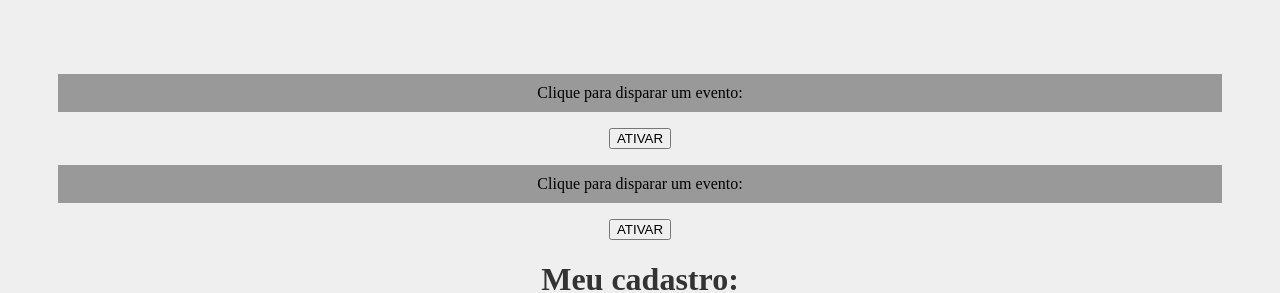
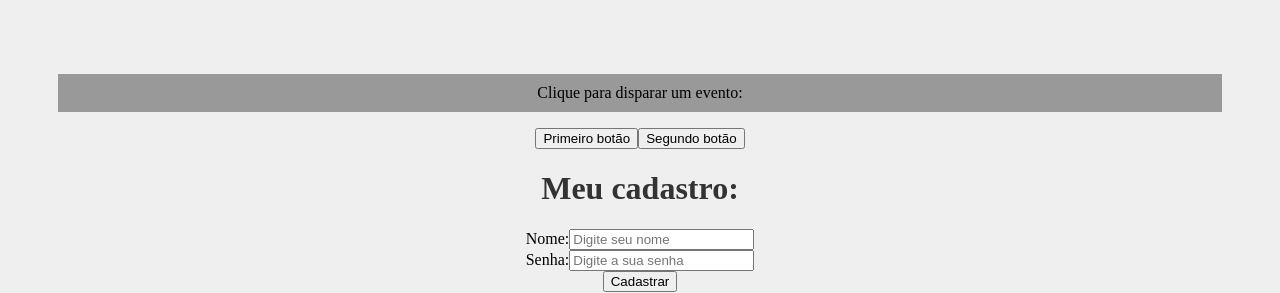
Before and after one commit to vine96/concepts-react, a React (Create React App) app: page / in a window 1280 px wide. Shown: the top 293 px of the page. Built offline with nearby package versions, Linux system fonts and the light colour scheme.

Commit message:
Passar eventos por props

```diff
--- a/src/App.js
+++ b/src/App.js
@@ -23,8 +23,7 @@ function App() {
 
   return (
     <div className="App">
-      <Event number={1}/>
-      <Event number={2}/>
+      <Event/>
       <Form/>
       <h1>Olá React!</h1>
       <p>Meu primeiro App</p>
--- /dev/null
+++ b/src/components/Button.js
@@ -0,0 +1,5 @@
+function Button({text, event}){
+    return <button onClick={event}>{text}</button>
+}
+
+export default Button
--- a/src/components/Event.js
+++ b/src/components/Event.js
@@ -1,13 +1,20 @@
-function Event({ number }){
+import Button from "./Button";
+
+function Event(){
 
     function  myEvent(){
-        console.log(`Fui ativado meu guri! Botão número: ${number}`);
+        console.log(`Ativando primeiro evento!`);
+    }
+
+    function secondEvent(){
+        console.log('Ativando o segundo evento!');
     }
 
     return(
         <>
             <p>Clique para disparar um evento:</p>
-            <button onClick={myEvent}>ATIVAR</button>
+            <Button event={myEvent} text='Primeiro botão'/>
+            <Button event={secondEvent} text='Segundo botão'/>
         </>
     )
 }
```
